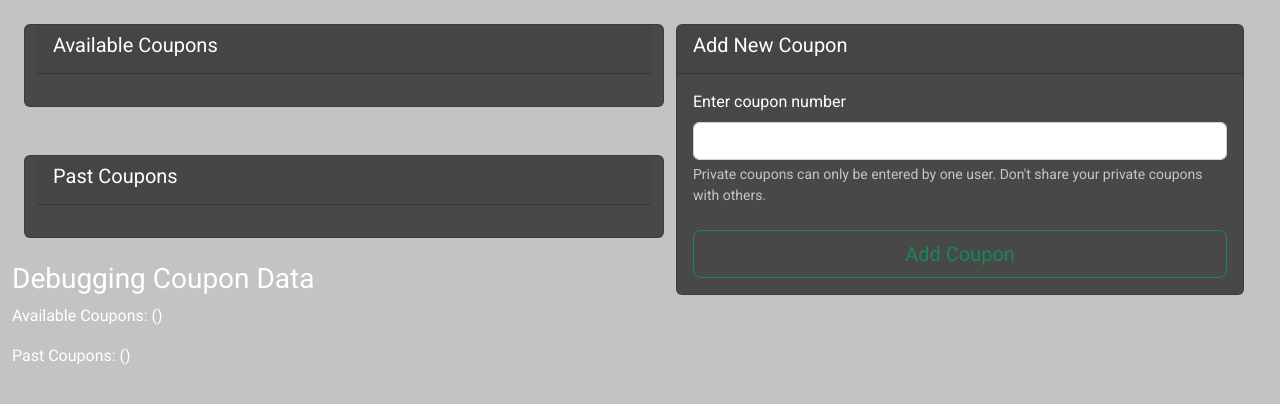
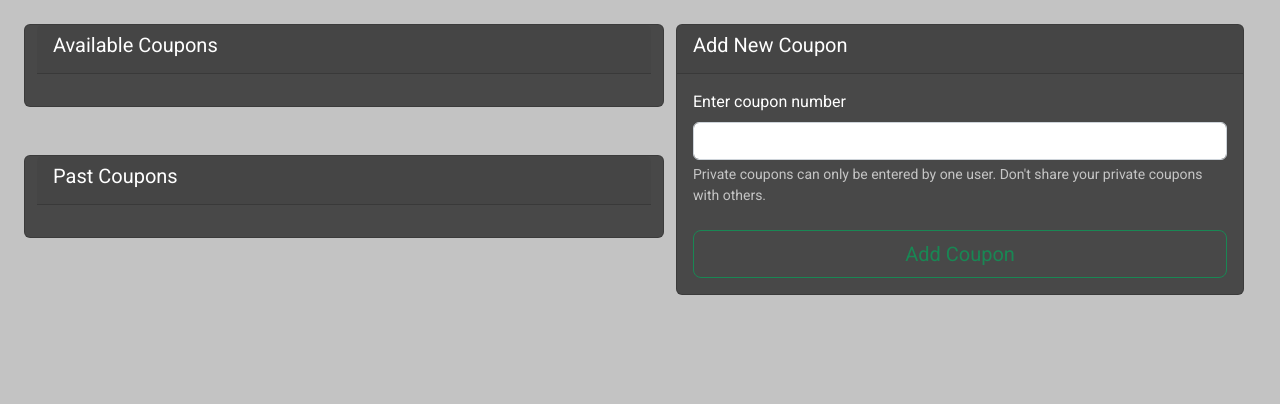
Before and after one commit to aemirbosnak/SuBilet, a Flask app: page /coupons/1 in a window 1280 px wide. Shown: the part 62-466 px from the top of the page. Run offline with Flask 2, Linux system fonts and the light colour scheme; data comes from the database, SQL or seed files in the repository; data that the repository does not hold is empty; some libraries are stand-ins or nearby versions.

Commit message:
removed debug

```diff
--- a/app/app.py
+++ b/app/app.py
@@ -60,7 +60,6 @@
     #main displays findTravelPage wheter a user is logged in or not
     return findTravel()
 
-
 @app.route('/travel/<string:vehicle_type>/from:<string:departure_city>/to:<string:arrival_city>/date:<string:departure_date>/', methods=['GET'])
 def travels(vehicle_type, departure_city, arrival_city, departure_date):
     cursor = mysql.connection.cursor(MySQLdb.cursors.DictCursor)
@@ -104,10 +103,6 @@
     cursor.close()
 
     return render_template('listAvailableTravelsPage.html', searchedTravels=searchedTravels, vehicleType = vehicle_type, arrivalCity = arrival_city, departureCity = departure_city, departureDate = departure_date, sortType=sort_in)
-
-    return render_template('listAvailableTravelsPage.html', is_logged_in=is_logged_in, user_id=user_id, searchedTravels=searchedTravels, vehicleType = vehicle_type, arrivalCity = arrival_city, departureCity = departure_city, departureDate = departure_date, sortType=sort_in)
-
-
 
 @app.route('/findTravel', methods=['GET', 'POST'])
 def findTravel():
--- a/app/templates/couponsPage.html
+++ b/app/templates/couponsPage.html
@@ -70,13 +70,6 @@
                     </div>
                 </div>
 
-                <!-- Debugging Coupon Data -->
-                <div>
-                    <h3>Debugging Coupon Data</h3>
-                    <p>Available Coupons: {{ available_coupons }}</p>
-                    <p>Past Coupons: {{ past_coupons }}</p>
-                </div>
-
             </div>
 
             <div class="col"> <!-- Right column -->
```
